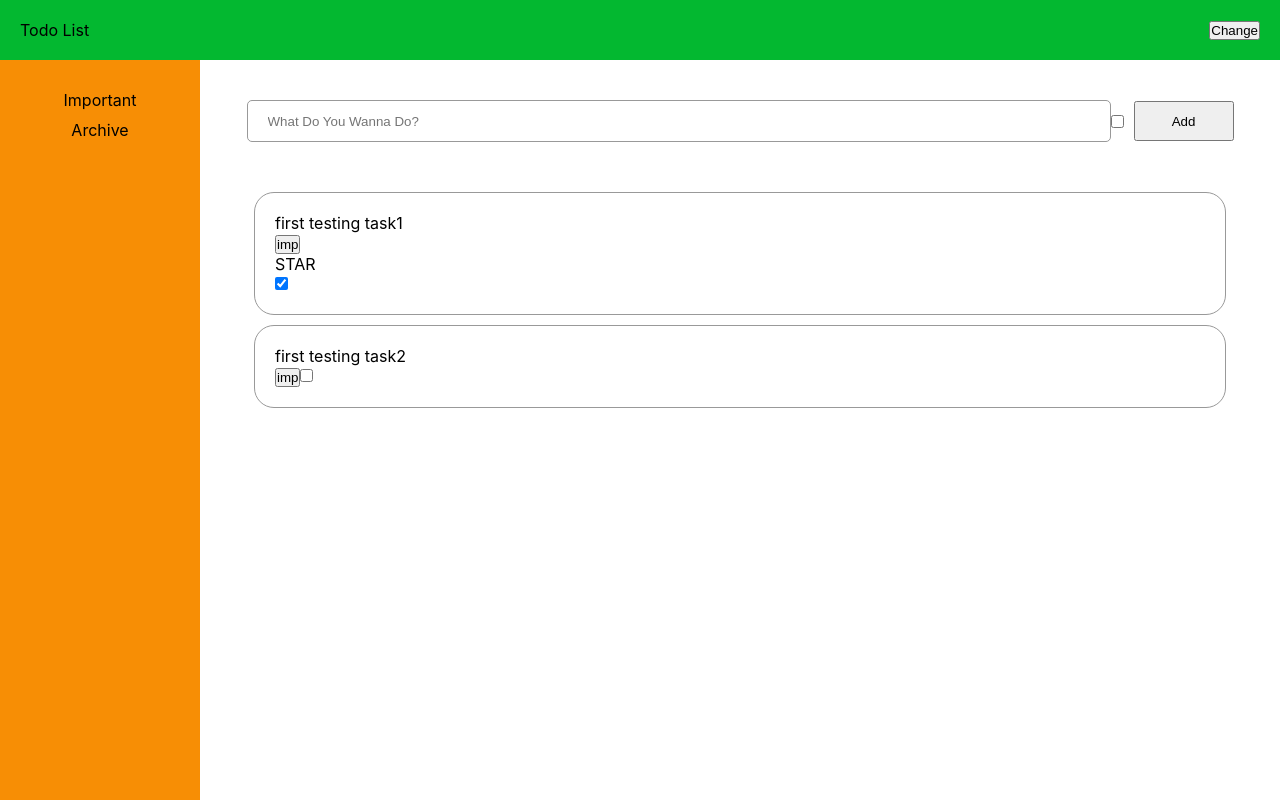
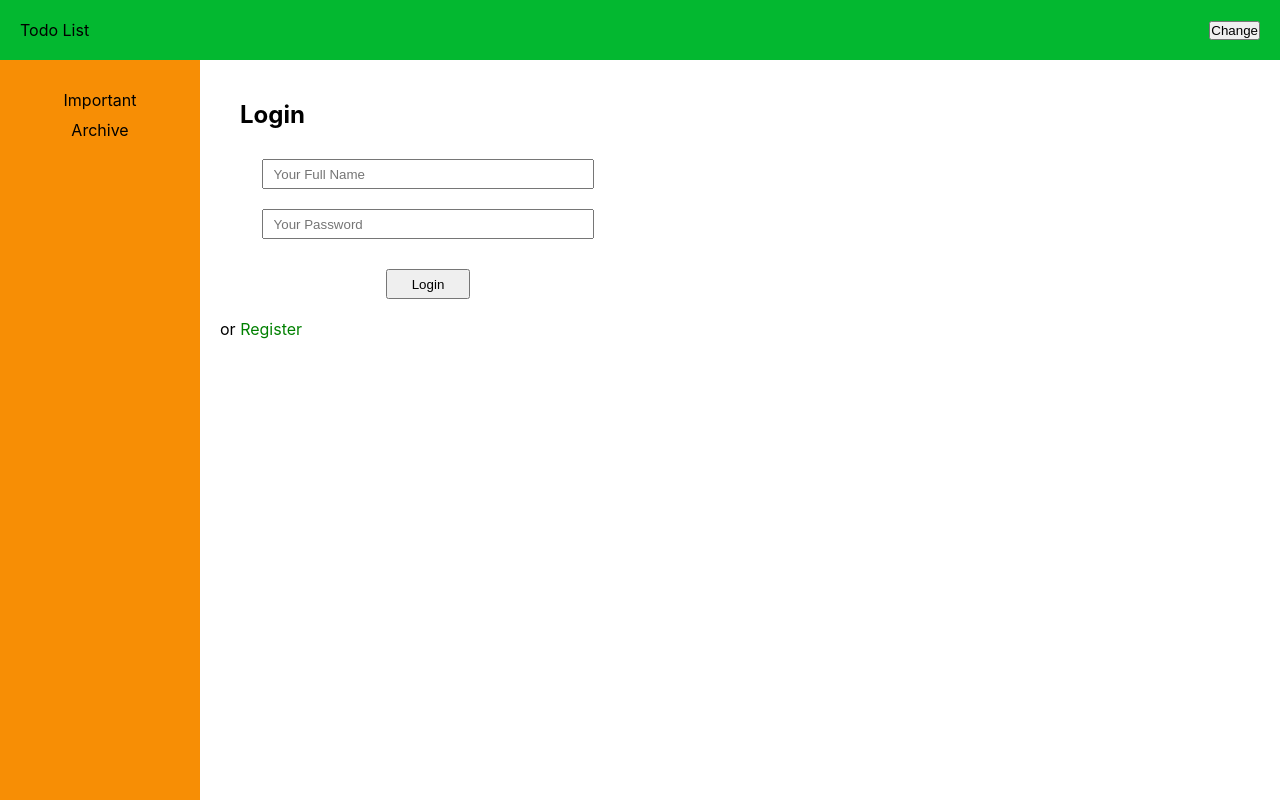
Before and after one commit to Kushbak/ReactTodoList, a React (Create React App) app: page / in a window 1280 px wide. Built offline with nearby package versions, Linux system fonts and the light colour scheme; data requests are answered from the project's data file.

Commit message:
added conditioin for show Login page or Tasks page

```diff
--- a/src/App.js
+++ b/src/App.js
@@ -8,6 +8,7 @@ import ArchivedTasks from './components/ArchivedTasks/ArchivedTasks';
 import ImportantTasks from './components/ImportantTasks/ImportantTasks';
 import { connect } from 'react-redux';
 import { setTasks } from './reducers/tasksReducer'
+import LoginContainer from './components/Login/LoginContainer';
 
 class App extends React.Component {
     componentDidMount(){
@@ -18,11 +19,15 @@ class App extends React.Component {
             <div className="app" >
                 <Header />
                 <Navbar />
-                <div className="main" >
-                    <Route exact path='/' render={() => <Main />}/>
-                    <Route path='/importantTasks' render={() => <ImportantTasks />}/>
-                    <Route path='/archivedTasks' render={() => <ArchivedTasks />}/>
-                </div>
+                {!this.props.isAuth
+                    ?   <LoginContainer />
+                    : <div className="main" >
+                            <Route exact path='/' render={() => <Main />}/>
+                            <Route path='/importantTasks' render={() => <ImportantTasks />}/>
+                            <Route path='/archivedTasks' render={() => <ArchivedTasks />}/>
+                    </div>
+                }
+
             </div>
         );
     }
@@ -30,7 +35,8 @@ class App extends React.Component {
 
 const mstp = (state) => {
     return ({
-        tasks: state.tasksData.tasks
+        tasks: state.tasksData.tasks,
+        isAuth: state.usersData.isAuth
     })
 }
 
```
